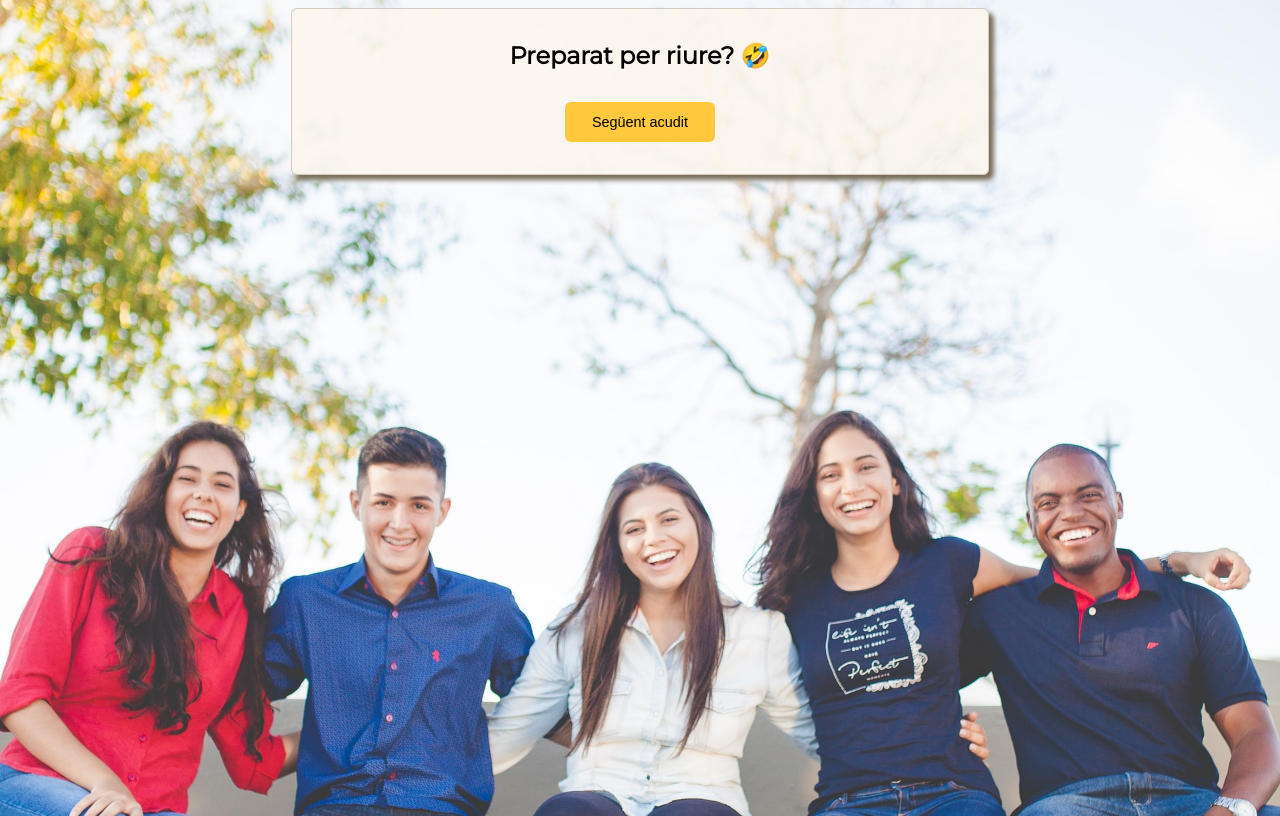
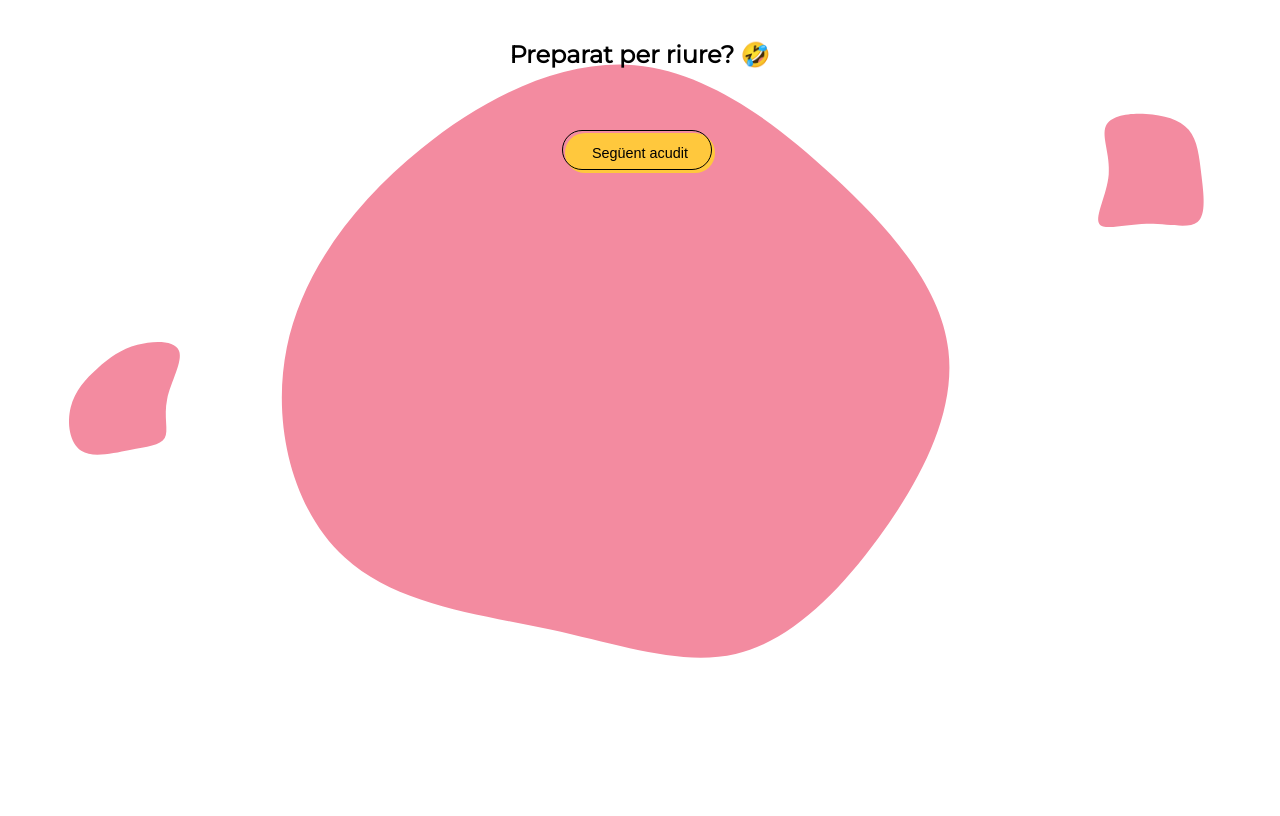
Before and after one commit to yokkit/s5Acdits, a plain HTML site: page index.html in a window 1280 px wide. Drawn offline with Linux system fonts and the light colour scheme; no server answers.

Commit message:
Add Exercise6

```diff
--- a/index.html
+++ b/index.html
@@ -23,7 +23,6 @@
             <h1>Preparat per riure? &#129315;</h1>
             <p class="jokeText"></p>
             <div class="score">
-                <h3>Valorar</h3>
                 <input type="radio" id="good" name="score" value="3" checked="checked">
                 <label for="good">&#128518;</label>
                 <input type="radio" id="normal" name="score" value="2">
@@ -33,7 +32,10 @@
             </div>
             <button class="acuditButton">Següent acudit</button>
         </div>
+        <img class="blobLeft" src="./imgs/blob3-1.svg" alt="left blob">
+        <img class= "blobRight" src="./imgs/blob3-2.svg" alt="right blob">
     </div>
+
 
     <script src="index.js"></script>
 </body>
--- a/index.js
+++ b/index.js
@@ -46,10 +46,12 @@ var isScore = false;
 var dataDad;
 var dataNorris;
 var isDad = false;
+// Set Joke button
 jokeButton.addEventListener("click", function () { return showAJoke(); });
 var showAJoke = function () {
     try {
         var score = void 0;
+        changeBackground();
         // Add to array reportJokes
         if (isScore) {
             addReportScore(score);
@@ -162,3 +164,14 @@ var getWeather = function () { return __awaiter(_this, void 0, void 0, function
     });
 }); };
 getWeather();
+// Background blob setting
+var containerDiv = document.querySelector(".container");
+var blobLeftDiv = document.querySelector(".blobLeft");
+var blobRightDiv = document.querySelector(".blobRight");
+var mainImageNames = ["blob1", "blob2", "blob3"];
+var changeBackground = function () {
+    var lenNum = Math.floor(Math.random() * 3);
+    containerDiv.style.backgroundImage = "url(./imgs/" + mainImageNames[lenNum] + ".svg)";
+    blobLeftDiv.src = "./imgs/" + mainImageNames[lenNum] + "-1.svg";
+    blobRightDiv.src = "./imgs/" + mainImageNames[lenNum] + "-2.svg";
+};
--- a/styles.css
+++ b/styles.css
@@ -1,19 +1,30 @@
 body{
     text-align: center;
-    background-image: url(./imgs/laugh_bg.jpg);
-    background-position: center;
-    background-size: 100%;
     font-family: 'Montserrat', sans-serif;
 }
 h1 {
     margin-top: 0;
     font-size: 1.5rem;
 }
-h3 {
-    font-size: 0.8rem;
-}
 .container{
     height: 100vh;
+    background-image: url(imgs/blob3.svg);
+    background-repeat: no-repeat;
+    background-position: center;
+    background-size: 800px;
+    position: relative;
+}
+.blobLeft{
+    position: absolute;
+    width: 15%;
+    top: 300px;
+    left: 30px;
+}
+.blobRight{
+    position: absolute;
+    width: 15%;
+    top: 70px;
+    right: 30px;
 }
 .hoy {
     text-align: left;
@@ -36,25 +47,35 @@ h3 {
 }
 .acudits{
     margin: 0 auto 30px;
-    background-color: rgba(252, 246, 236, .8);
-    width: 50%;
+    width: 40%;
     padding: 2rem;
-    border-radius: 6px;
-    box-shadow: 5px 5px 5px rgb(119, 108, 87);
-    border:solid rgba(119, 108, 87, 0.3) .5px;
+    position: relative;
 }
 .jokeText {
-    margin: 2rem 0;
-    font-size: 1.5rem;
+    margin: 2rem 0 0;
+    font-size: 1.1rem;
+    padding: 0 2rem 2rem;
 }
 .acuditButton {
     width: 150px;
     height: 40px;
-    border:0;
-    border-radius: 6px;
+    border:solid 1px transparent;
+    border-radius: 20px;
     background-color: #FFC83D;
     color: black;
     font-size: .9rem;
+    position: relative;
+}
+.acuditButton::before {
+    content: '';
+	position: absolute;
+	top: -4px;
+	left: -4px;
+	width: 100%;
+	height: 100%;
+	background-color: transparent;
+	border: 1px solid black;
+    border-radius: 20px;
 }
 
 .acuditButton:active {
@@ -75,3 +96,5 @@ input[type="radio"]:checked + label{
     background-color: #3dcfda;
     border-radius: 3px;
 }
+
+/* add media query */
```
Also changed, not shown: imgs/blob1-1.svg (added), imgs/blob1-2.svg (added), imgs/blob1.svg (added), imgs/blob2-1.svg (added), imgs/blob2-2.svg (added), imgs/blob2.svg (added), imgs/blob3-1.svg (added), imgs/blob3-2.svg (added), imgs/blob3.svg (added), 1 other file.
